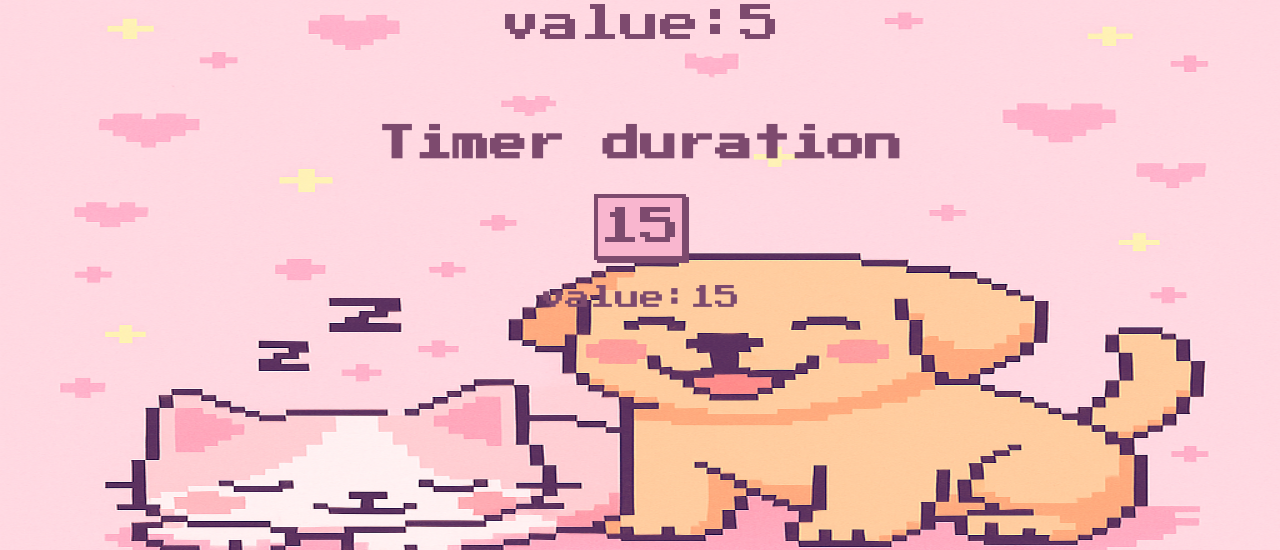
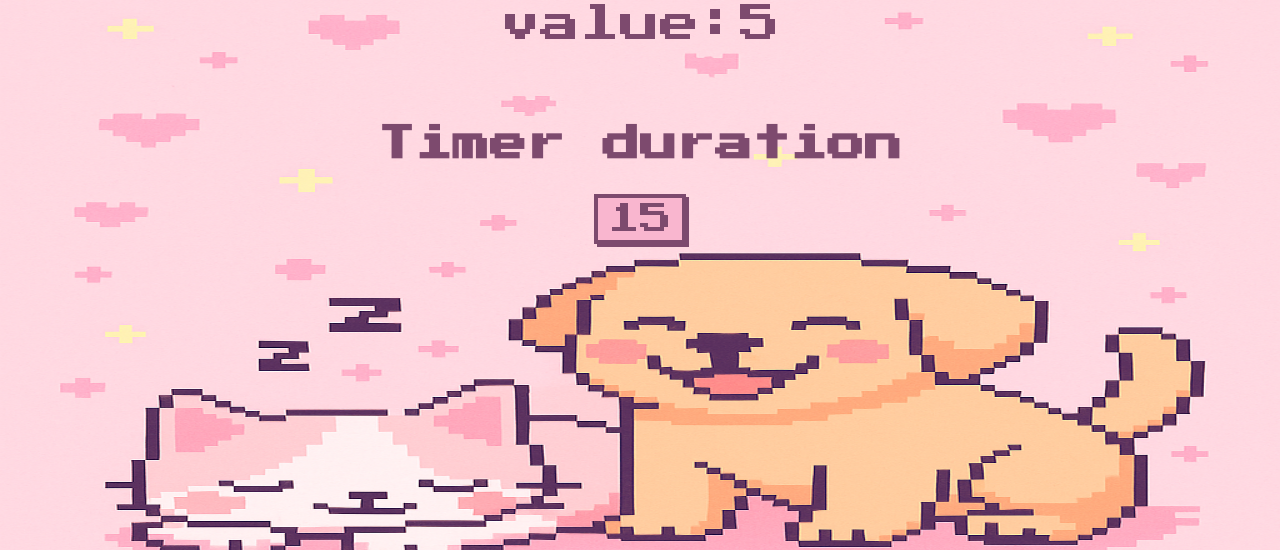
Before and after one commit to eignenvalue/nightlightproject, a Flask app: page / in a window 1280 px wide. Shown: the part 146-696 px from the top of the page. Run offline with Flask 3, Linux system fonts and the light colour scheme.

Commit message:
commented out some debugging code

```diff
--- a/website/static/scripts/scripts.js
+++ b/website/static/scripts/scripts.js
@@ -18,14 +18,17 @@ document.addEventListener("DOMContentLoaded", function () {
       this.value = 0;
     }
   });
+/// <summary>
 
-  var timerInput = document.getElementById("timerInput");
-  var outputDuration = document.getElementById("durationValue");
-  outputDuration.innerHTML = timerInput.value;
 
-  timerInput.oninput = function () {
-    outputDuration.innerHTML = this.value;
-  };
+  ///var timerInput = document.getElementById("timerInput");
+ /// var outputDuration = document.getElementById("durationValue");
+  ///outputDuration.innerHTML = timerInput.value;
+
+  ///timerInput.oninput = function () {
+    ///outputDuration.innerHTML = this.value;
+  ///};
+  /// </summary>
 
   getWindow().setNavigationBarContrastEnforced(false);
   getWindow().setNavigationBarColor(this.bgColor.TRANSPARENT);
--- a/website/static/styles/style.css
+++ b/website/static/styles/style.css
@@ -6,8 +6,8 @@ cursor: pointer;
 
 .durationinput {
     width: 80px;
-    height: 56px;
-    font-size: 2.5rem;
+    height: 40px;
+    font-size: 2.0rem;
     text-align: center;
     background: #f9b6cf;
     border: 4px solid #7d4a6e;
@@ -15,7 +15,7 @@ cursor: pointer;
     box-shadow: 3px 3px 0 #7d4a6e;
     font-family: "Press Start 2P", system-ui;
     color: #7d4a6e;
-    margin: 0 auto 20px auto;
+    margin: 0 auto 0px auto;
     display: block;
     outline: none;
     image-rendering: pixelated;
--- a/website/templates/base.html
+++ b/website/templates/base.html
@@ -62,7 +62,7 @@
         value="15"
         size="1"
       />
-      <p>value:<span id="durationValue"></span></p>
+      <!--<p>value:<span id="durationValue"></span></p>-->
     </div>
   </body>
 </html>
```
